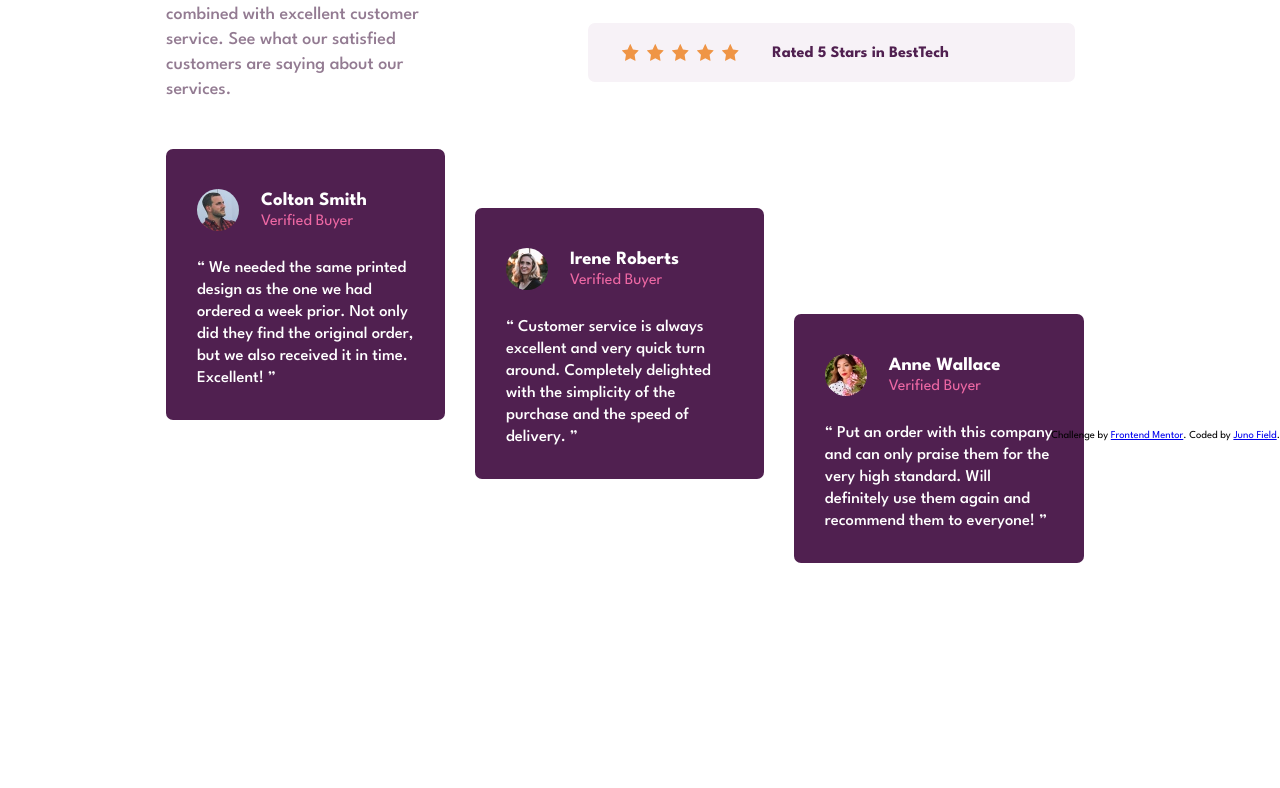
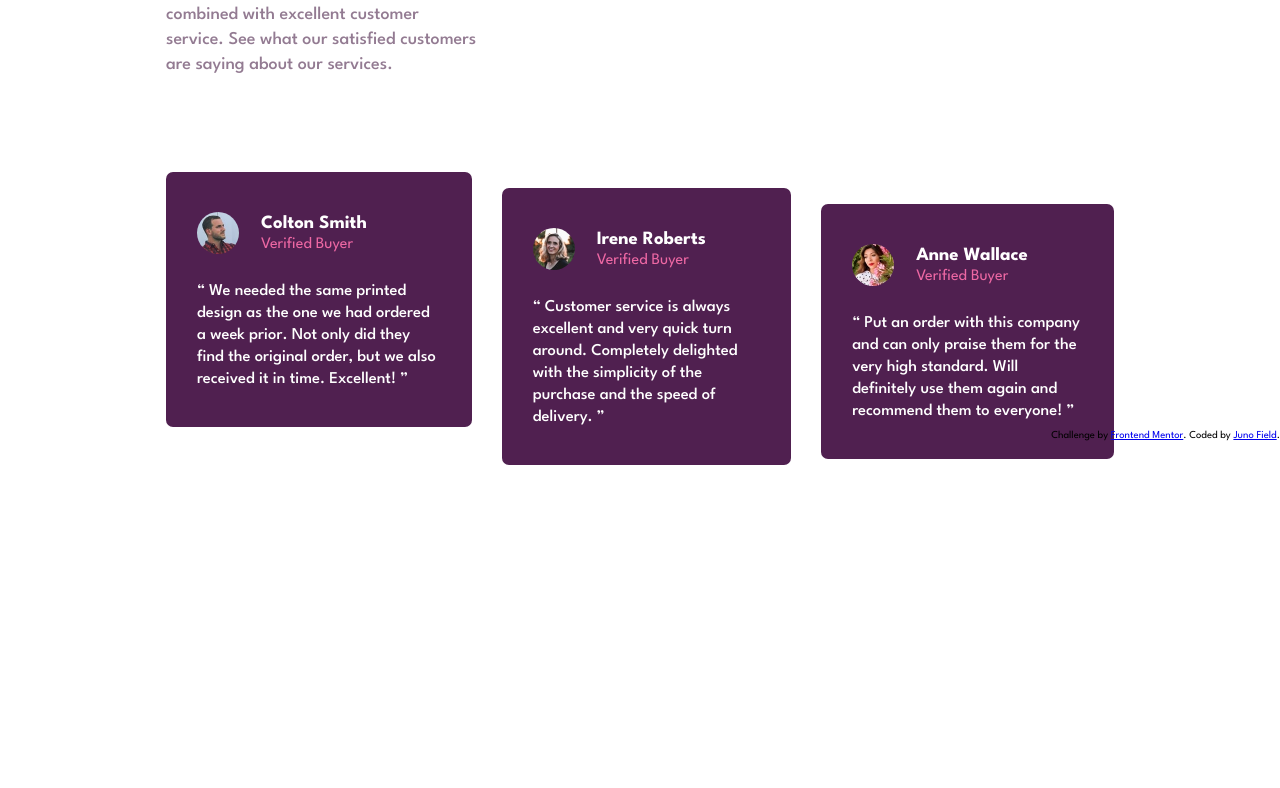
Before and after one commit to JunoField/fm6-social-proof-section, a website built with Parcel: page index.html in a window 1280 px wide. Shown: the part 359-1147 px from the top of the page. After the commit the page ends 950 px from the top, so only its background shows below. Built offline with nearby package versions, Linux system fonts and the light colour scheme.

Commit message:
got everything besides bg pattern and alignment of intro section

```diff
--- a/style.scss
+++ b/style.scss
@@ -8,6 +8,7 @@ $white: hsl(0, 0%, 100%);
 body{
     text-align: center;
     font-family: 'League Spartan', sans-serif;
+    background-repeat: no-repeat;
 }
 
 
@@ -137,47 +138,46 @@ body{
         display: grid;
         grid-template-columns: auto auto;
         grid-template-rows: auto auto;
-
+        background: $white;
     }
 
     #intro{
-        /*grid-column-start: 0;
-        grid-column-end: 1;
-        grid-row-start: 0;
-        grid-row-end: 1;*/
-
-
-        text-align: left;
-        margin: 0px;
-        max-width: 450px; //temporary - will use grid
-
+        grid-column: 1;
+        grid-row: 1;
+        margin: 0px 0px auto auto;
         h1{
             margin: 0px;
             font-size: 41pt;
             letter-spacing: -1.3px;
             line-height: 48px;
+            text-align: left;
         }
 
         p{
             margin-top: 26px;
             line-height: 25px;
+            text-align: left;
         }
     }
 
 
     #pro-review-section{
+        grid-column: 2;
+        grid-row: 1;
+
         display: grid;
         grid-template-rows: auto auto auto;
         grid-template-columns: 47px 47px auto 47px 47px;
+        margin: 27px 0px auto auto;
     }
 
 
     .pro-review{
-        width: 445px;
+        width: 405px;
         display: flex;
         flex-direction: row;
-        margin: auto auto 20px auto;
-        padding: 21px;
+        margin: auto auto 17px auto;
+        padding: 20px;
         p{
             margin: auto auto -15px 25px;
 
@@ -217,31 +217,37 @@ body{
         grid-row: 2;
         grid-column: 1 / span 2;
 
-        display: grid;
-        grid-column-template: auto auto auto;
-        grid-row-template: 15px 15px auto 15px 15px;
+        display: flex;
+        flex-direction: row;
+        justify-content: center;
+        margin-top: max(67px, 10%);
     }
 
 
     .customer-review{
-        margin: 0px 30px auto auto;
+        margin: auto 30px auto auto;
+        padding-bottom: 37px;
+
+    }
+
+    .customer-review.customer-review:last-of-type{
+        margin: auto 0px auto auto;
     }
 
 
+
     #review-colton{
-        grid-column: 1;
-        grid-row: 1 / span 3;
+        margin-top: 0px;
+
     }
 
     #review-irene{
-        grid-column: 2;
-        grid-row: 2 / span 3;
+        margin-top: 16px;
 
     }
 
     #review-anne{
-        grid-column: 3;
-        grid-row: 3 / span 3;
+        margin-top: 32px;
     }
 
 }
```
Also changed, not shown: dist/bg-pattern-bottom-desktop.de62f61e.svg (added), dist/bg-pattern-top-desktop.7ad00b89.svg (added), 2 other files.
